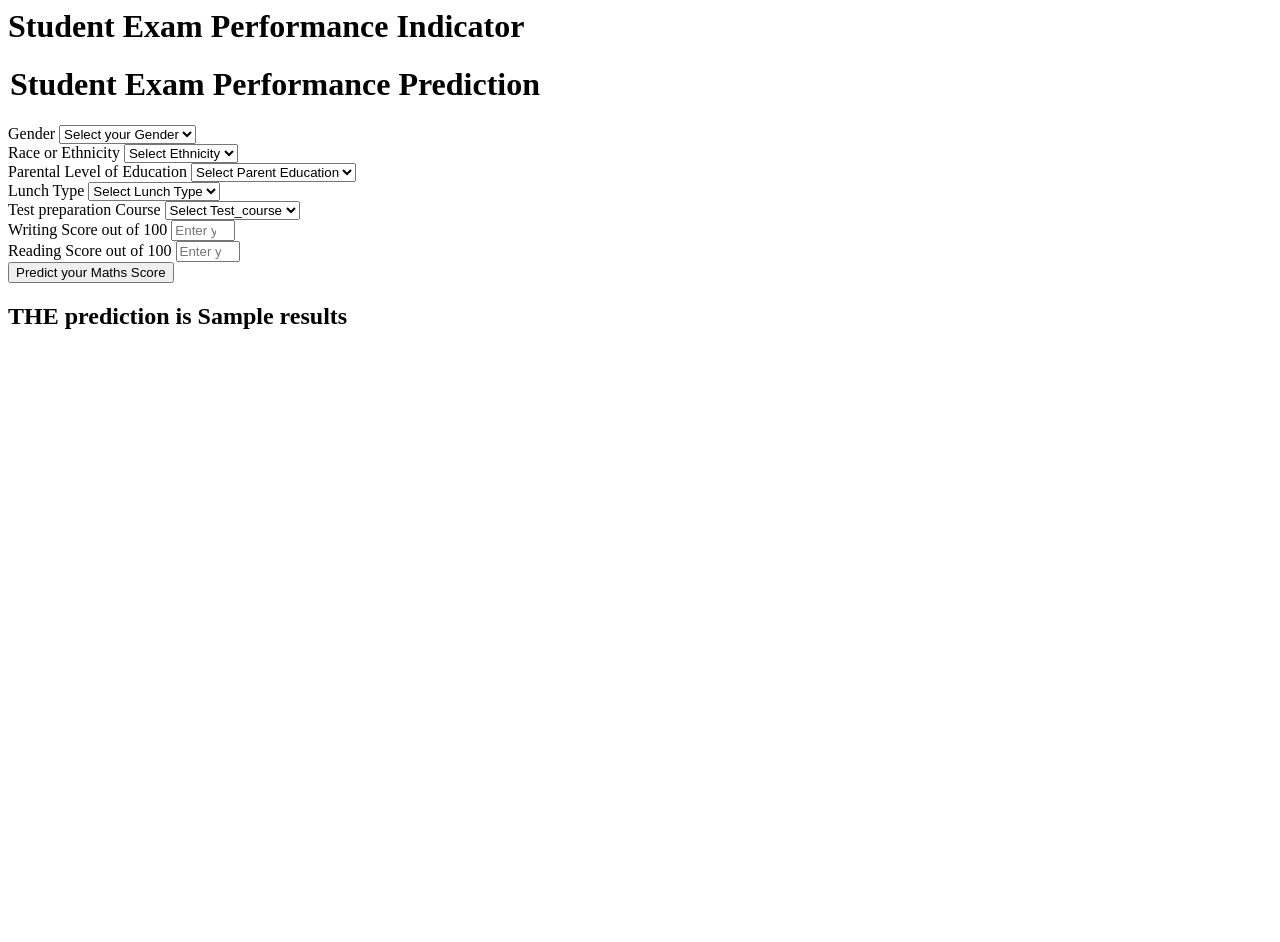
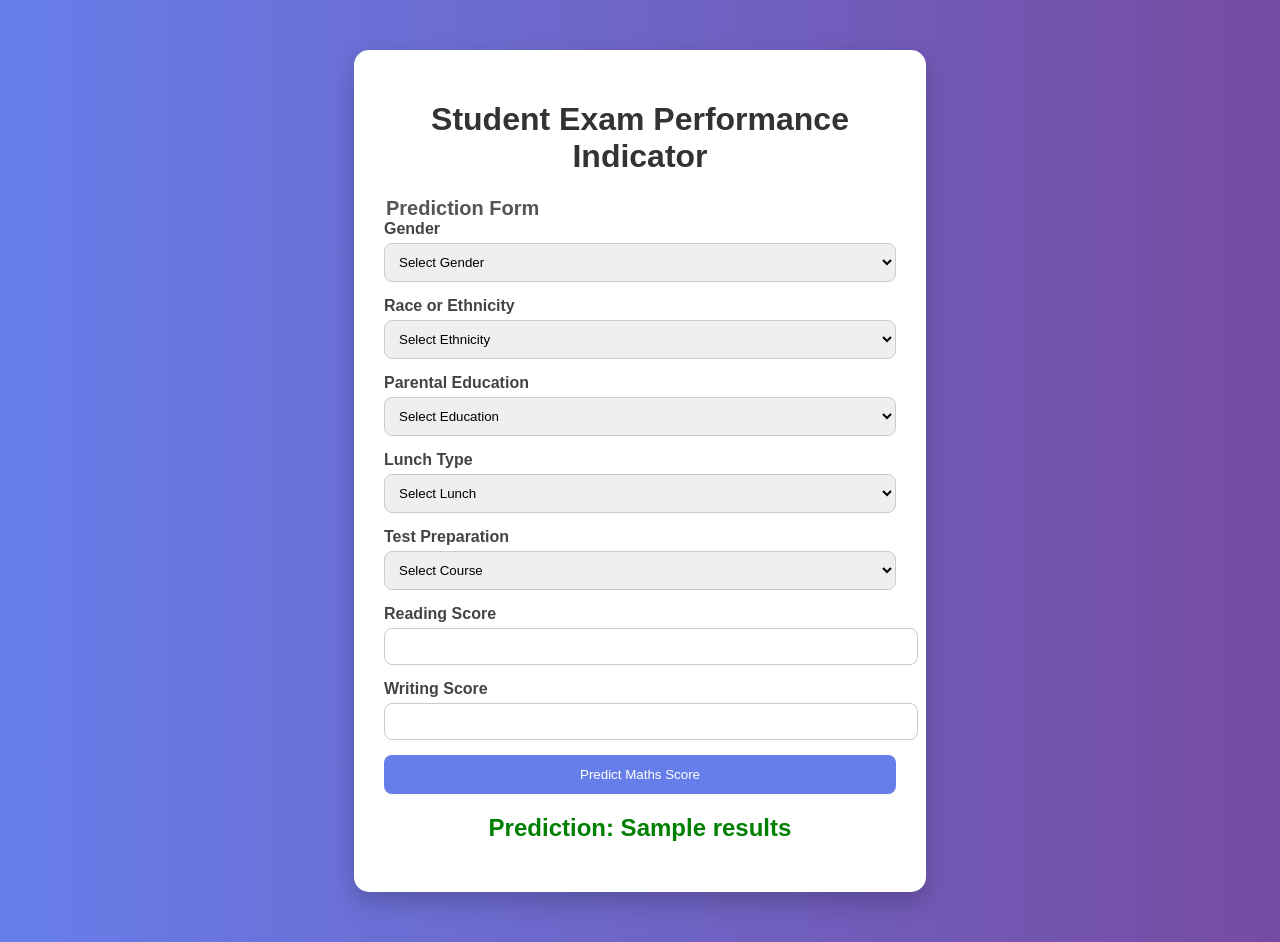
Before and after one commit to Krishna173885/MLproject, a Flask app: template templates/home.html in a window 1280 px wide. Before the commit the page ends 329 px from the top, so only its background shows below. Run offline with Flask 3, Linux system fonts and the light colour scheme; the template is opened without the code that fills it: most values are stand-ins (such as "Sample title", 1, 10 or a date in 2020).

Commit message:
Final Template

```diff
--- a/templates/home.html
+++ b/templates/home.html
@@ -1,111 +1,155 @@
+<!DOCTYPE html>
 <html>
+<head>
+    <title>Student Performance Predictor</title>
+    <style>
+        body {
+            margin: 0;
+            font-family: Arial, sans-serif;
+            background: linear-gradient(to right, #667eea, #764ba2);
+        }
+
+        .container {
+            width: 40%;
+            margin: 50px auto;
+            background: white;
+            padding: 30px;
+            border-radius: 15px;
+            box-shadow: 0px 10px 25px rgba(0,0,0,0.2);
+        }
+
+        h1 {
+            text-align: center;
+            color: #333;
+        }
+
+        legend {
+            font-size: 20px;
+            font-weight: bold;
+            color: #555;
+        }
+
+        .mb-3 {
+            margin-bottom: 15px;
+        }
+
+        label {
+            font-weight: bold;
+            color: #444;
+        }
+
+        .form-control {
+            width: 100%;
+            padding: 10px;
+            border-radius: 8px;
+            border: 1px solid #ccc;
+            margin-top: 5px;
+        }
+
+        .btn {
+            width: 100%;
+            padding: 12px;
+            background: #667eea;
+            color: white;
+            border: none;
+            border-radius: 8px;
+            cursor: pointer;
+        }
+
+        .btn:hover {
+            background: #5a67d8;
+        }
+
+        h2 {
+            text-align: center;
+            margin-top: 20px;
+            color: green;
+        }
+    </style>
+</head>
+
 <body>
-    <div class="login">
-       <h1>Student Exam Performance Indicator</h1>
+<div class="container">
+    <h1>Student Exam Performance Indicator</h1>
 
-       <form action="{{ url_for('predict_datapoint')}}" method="post">
-        <h1>
-            <legend>Student Exam Performance Prediction</legend>
-        </h1>
+    <form action="{{ url_for('predict_datapoint')}}" method="post">
+        <legend>Prediction Form</legend>
+
+        <!-- Gender -->
         <div class="mb-3">
-            <label class="form-label">Gender</label>
-            <select class="form-control" name="gender" placeholder="Enter you Gender" required>
-                <option class="placeholder" selected disabled value="">Select your Gender</option>
-                <option value="male">
-                    Male
-                </option>
-                <option value="female">
-                    Female
-                </option>
+            <label>Gender</label>
+            <select class="form-control" name="gender" required>
+                <option disabled selected value="">Select Gender</option>
+                <option value="male">Male</option>
+                <option value="female">Female</option>
             </select>
         </div>
+
+        <!-- Ethnicity -->
         <div class="mb-3">
-            <label class="form-label">Race or Ethnicity</label>
-            <select class="form-control" name="ethnicity" placeholder="Enter you ethnicity" required>
-                <option class="placeholder" selected disabled value="">Select Ethnicity</option>
-                <option value="group A">
-                    Group A
-                </option>
-                <option value="group B">
-                    Group B
-                </option>
-                <option value="group C">
-                    Group C
-                </option>
-                <option value="group D">
-                    Group D
-                </option>
-                <option value="group E">
-                    Group E
-                </option>
+            <label>Race or Ethnicity</label>
+            <select class="form-control" name="ethnicity" required>
+                <option disabled selected value="">Select Ethnicity</option>
+                <option value="group A">Group A</option>
+                <option value="group B">Group B</option>
+                <option value="group C">Group C</option>
+                <option value="group D">Group D</option>
+                <option value="group E">Group E</option>
             </select>
         </div>
+
+        <!-- Parent Education -->
         <div class="mb-3">
-            <label class="form-label">Parental Level of Education</label>
-            <select class="form-control" name="parental_level_of_education"
-                placeholder="Enter you Parent Education" required>
-                <option class="placeholder" selected disabled value="">Select Parent Education</option>
-                <option value="associate's degree">
-                    associate's degree
-                </option>
-                <option value="bachelor's degree">
-                    bachelor's degree
-                </option>
-                <option value="high school">
-                    high school
-                </option>
-                <option value="master's degree">
-                    master's degree
-                </option>
-                <option value="some college">
-                    some college
-                </option>
-                <option value="some high school">
-                    some high school
-                </option>
+            <label>Parental Education</label>
+            <select class="form-control" name="parental_level_of_education" required>
+                <option disabled selected value="">Select Education</option>
+                <option value="associate's degree">associate's degree</option>
+                <option value="bachelor's degree">bachelor's degree</option>
+                <option value="high school">high school</option>
+                <option value="master's degree">master's degree</option>
+                <option value="some college">some college</option>
+                <option value="some high school">some high school</option>
             </select>
         </div>
+
+        <!-- Lunch -->
         <div class="mb-3">
-            <label class="form-label">Lunch Type</label>
-            <select class="form-control" name="lunch" placeholder="Enter you Lunch" required>
-                <option class="placeholder" selected disabled value="">Select Lunch Type</option>
-                <option value="free/reduced">
-                    free/reduced
-                </option>
-                <option value="standard">
-                    standard
-                </option>
+            <label>Lunch Type</label>
+            <select class="form-control" name="lunch" required>
+                <option disabled selected value="">Select Lunch</option>
+                <option value="free/reduced">free/reduced</option>
+                <option value="standard">standard</option>
             </select>
         </div>
+
+        <!-- Test Prep -->
         <div class="mb-3">
-            <label class="form-label">Test preparation Course</label>
-            <select class="form-control" name="test_preparation_course" placeholder="Enter you Course"
-                required>
-                <option class="placeholder" selected disabled value="">Select Test_course</option>
-                <option value="none">
-                    None
-                </option>
-                <option value="completed">
-                    Completed
-                </option>
+            <label>Test Preparation</label>
+            <select class="form-control" name="test_preparation_course" required>
+                <option disabled selected value="">Select Course</option>
+                <option value="none">None</option>
+                <option value="completed">Completed</option>
             </select>
         </div>
+
+        <!-- Scores -->
         <div class="mb-3">
-            <label class="form-label">Writing Score out of 100</label>
-            <input class="form-control" type="number" name="reading_score"
-                placeholder="Enter your Reading score" min='0' max='100' />
+            <label>Reading Score</label>
+            <input class="form-control" type="number" name="reading_score" min="0" max="100" required>
         </div>
+
         <div class="mb-3">
-            <label class="form-label">Reading Score out of 100</label>
-            <input class="form-control" type="number" name="writing_score"
-                placeholder="Enter your Reading Score" min='0' max='100' />
+            <label>Writing Score</label>
+            <input class="form-control" type="number" name="writing_score" min="0" max="100" required>
         </div>
+
+        <!-- Button -->
         <div class="mb-3">
-            <input class="btn btn-primary" type="submit" value="Predict your Maths Score" required />
+            <input class="btn" type="submit" value="Predict Maths Score">
         </div>
     </form>
-    <h2>
-       THE  prediction is {{results}}
-    </h2>
-   <body>
+
+    <h2>Prediction: {{results}}</h2>
+</div>
+</body>
 </html>
```
Also changed, not shown: templates/index.html (+53 -1 lines).
